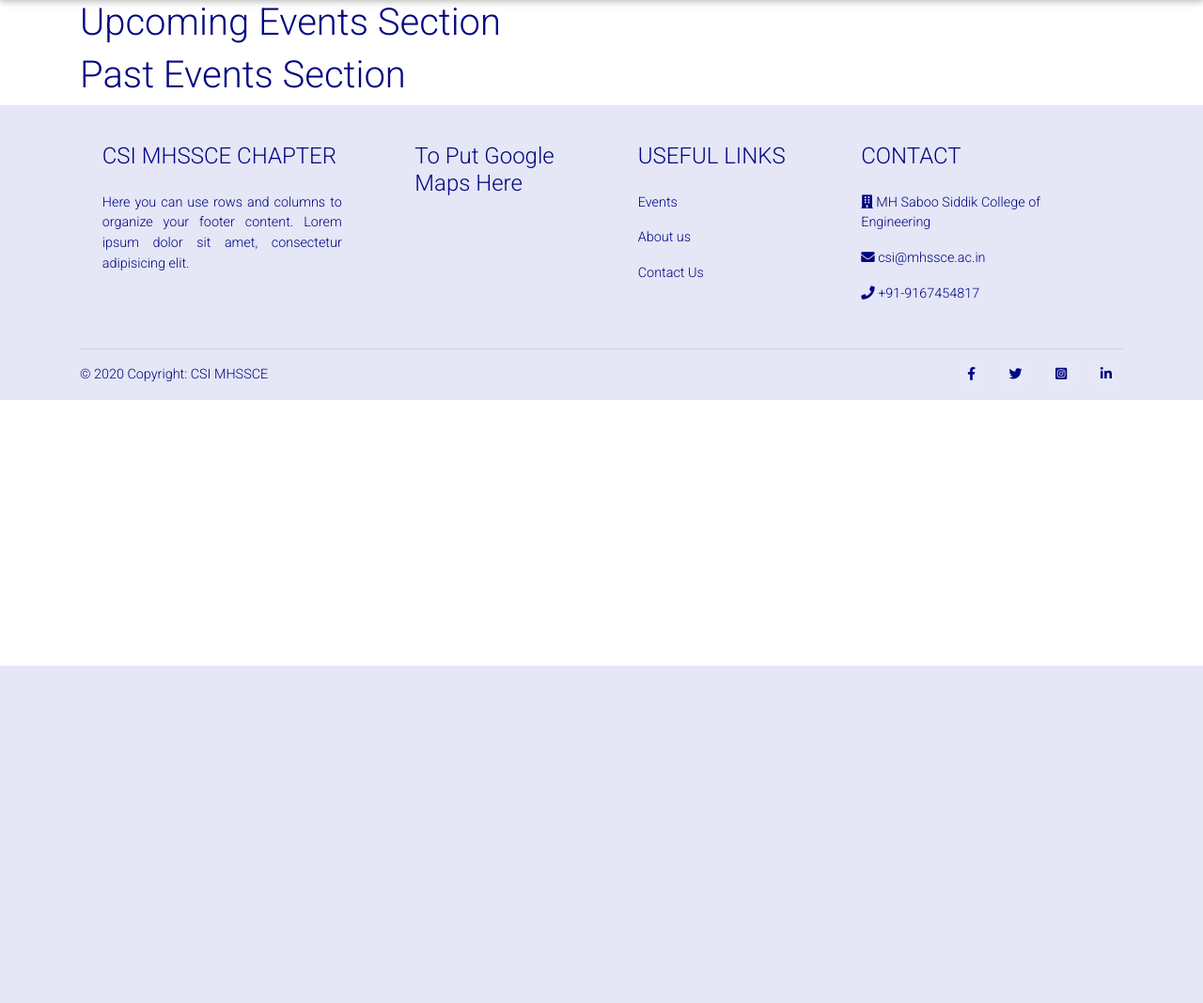
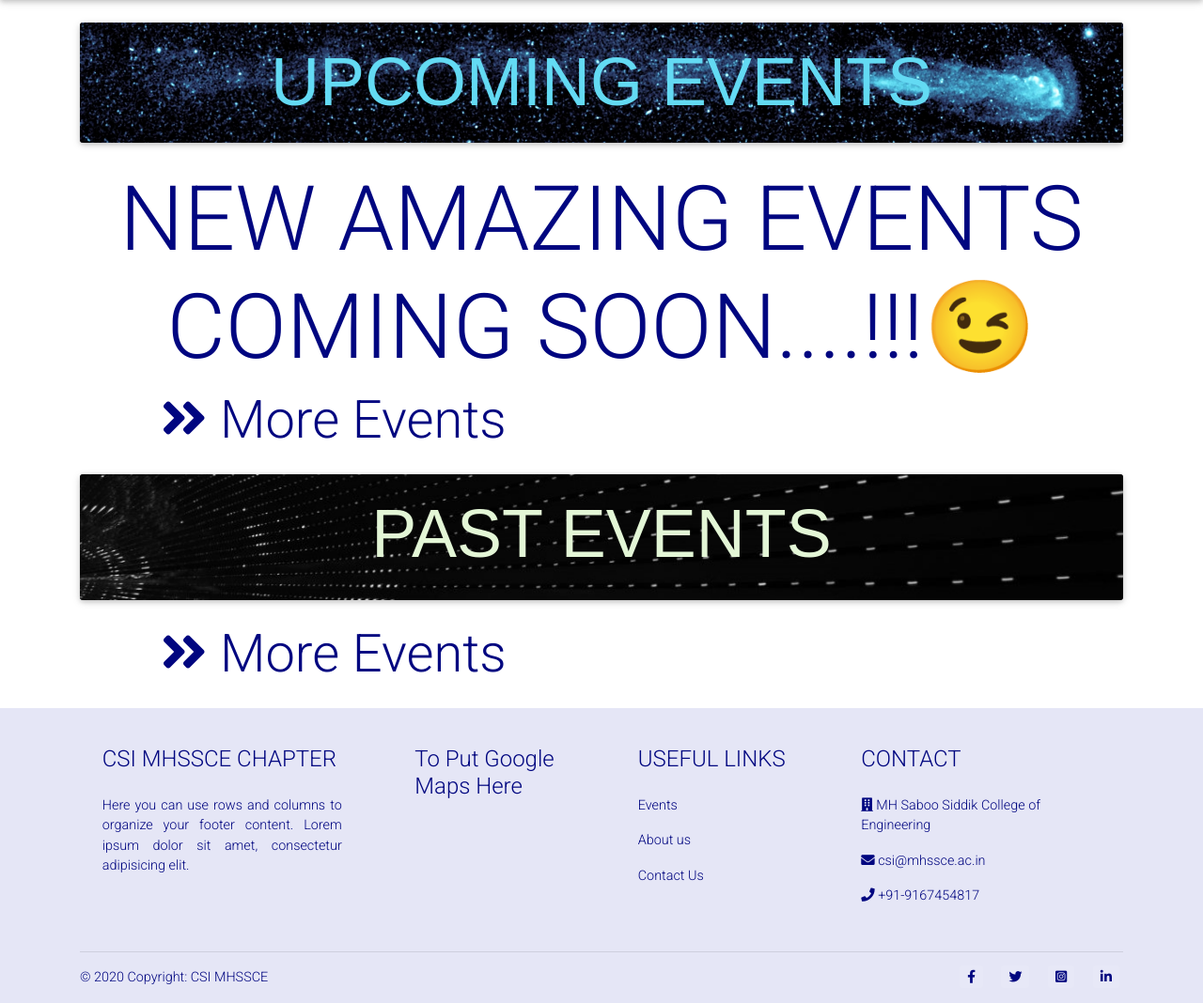
Before and after one commit to shaikhAbuzar/CSI-Website, a Django app: page /events/ in a window 1280 px wide. Shown: the part 91-1159 px from the top of the page at 94% size. Before the commit the page ends 800 px from the top, so only its background shows below. Run offline with Django 3.2, Linux system fonts and the light colour scheme; data that the repository does not hold is empty; some libraries are stand-ins or nearby versions.

Commit message:
Event Home Page completed with event models working

```diff
--- a/CSI/templates/base.html
+++ b/CSI/templates/base.html
@@ -64,7 +64,7 @@
         </a>
         <div class="collapse navbar-collapse" id="navbarNavAltMarkup">
             <div class="navbar-nav ml-auto" id="nav-font-color">
-                <a class="nav-item nav-link" href="#">Home</a>
+                <a class="nav-item nav-link" href="{% url 'home' %}">Home</a>
                 <a class="nav-item nav-link" href="{% url 'eventsHome' %}">Events</a>
                 <a class="nav-item nav-link" href="#">Committee</a>
                 <a class="nav-item nav-link" href="#contact-us">Contact Us</a>
--- a/Events/models.py
+++ b/Events/models.py
@@ -10,6 +10,7 @@ class Event(models.Model):
 	description = models.TextField(max_length=350)
 	STATUS = (('upcoming', 'upcoming'), ('completed', 'completed'))
 	status = models.CharField(max_length=10, choices=STATUS, default='upcoming')
+	registration_url = models.URLField()
 	report = models.TextField(blank=True)
 	images_url = models.URLField(blank=True)
 	# TODO Add visual graphs
--- a/Events/templates/Events/eventsHome.html
+++ b/Events/templates/Events/eventsHome.html
@@ -1,20 +1,105 @@
 {% extends 'base.html' %}
+{% load static %}
 {% block title %}
     All Events
 {% endblock %}
 {% block content %}
     {#  UPCOMING EVENTS  #}
-    {#  TODO Add upcoming events  #}
     <section>
         <div class="container">
-            <h1>Upcoming Events Section</h1>
+            <div class="card bg-dark mt-4 mb-4">
+                <img src="{% static 'upcomingEvents.jpg' %}" class="card-img" alt="Upcoming Image">
+                <div class="card-img-overlay">
+                    <h1 class="card-title display-3"
+                        style="color: #63daf3; text-align: center; font-family: Arial,fantasy;">
+                        UPCOMING EVENTS
+                    </h1>
+                </div>
+            </div>
+
+            {% if upcoming_events.all == None %}
+                <h1 class="display-1" style="text-shadow: #000680; text-align: center;">
+                    NEW AMAZING EVENTS COMING SOON....!!!😉
+                </h1>
+            {% endif %}
+
+            <div class="row row-cols-1 row-cols-md-2" style="align-items: center;">
+                {% for event in upcoming_events.all %}
+                    <div class="col-6">
+                        <div class="card mb-3" style="max-width: 540px;">
+                            <div class="row no-gutters">
+                                <div class="col-md-4">
+                                    <img src="{{ event.poster.url }}" class="card-img" alt="Event Poster">
+                                </div>
+                                <div class="col-md-8">
+                                    <div class="card-body">
+                                        <h5 class="card-title">{{ event.title }}</h5>
+                                        <p class="card-text">{{ event.description | truncatechars:180 }}</p>
+                                        <p class="card-text">
+                                            <i class="far fa-calendar-alt"></i> {{ event.event_date }}
+                                            <i class="fas fa-clock"></i> {{ event.event_time }}
+                                        </p>
+                                        <a class="btn btn-md" href="{{ event.registration_url }}" role="button"
+                                           target="_blank" style="background-color: #02099d; color: #63daf3;">
+                                            Register
+                                        </a>
+                                        <a class="btn btn-md" href="#" role="button"
+                                           style="background-color: #02099d; color: #63daf3;">
+                                            Read More
+                                        </a>
+                                    </div>
+                                </div>
+                            </div>
+                        </div>
+                    </div>
+                {% endfor %}
+                <a class="display-4" style="text-align: center; color: #000680;"><i class="fas fa-angle-double-right"></i> More Events</a>
+            </div>
         </div>
     </section>
     {#  PAST EVENTS  #}
-    {#  TODO Add past events  #}
-    <section>
+    <section class="mb-4">
         <div class="container">
-            <h1>Past Events Section</h1>
-        </div>
+            <div class="card bg-dark mt-4 mb-4">
+                <img src="{% static 'pastEvents.jpg' %}" class="card-img" alt="Upcoming Image">
+                <div class="card-img-overlay">
+                    <h1 class="card-title display-3"
+                        style="color: #e3f6d6; text-align: center; font-family: Arial,fantasy;">
+                        PAST EVENTS
+                    </h1>
+                </div>
+            </div>
+            <div class="row row-cols-1 row-cols-md-2" style="align-items: center;">
+                {% for event in past_events.all %}
+                    <div class="col-6">
+                        <div class="card mb-3" style="max-width: 540px;">
+                            <div class="row no-gutters">
+                                <div class="col-md-4">
+                                    <img src="{{ event.poster.url }}" class="card-img" alt="Event Poster">
+                                </div>
+                                <div class="col-md-8">
+                                    <div class="card-body">
+                                        <h5 class="card-title">{{ event.title }}</h5>
+                                        <p class="card-text">{{ event.description | truncatechars:180 }}</p>
+                                        <p class="card-text">
+                                            <i class="far fa-calendar-alt"></i> {{ event.event_date }}
+                                            <i class="fas fa-clock"></i> {{ event.event_time }}
+                                        </p>
+                                        <a class="btn btn-md" href="#" role="button"
+                                           style="background-color: #02099d; color: #63daf3;">
+                                            Report
+                                        </a>
+                                        <a class="btn btn-md" href="{{ event.images_url }}" role="button"
+                                           target="_blank" style="background-color: #02099d; color: #63daf3;">
+                                            Photos
+                                        </a>
+                                    </div>
+                                </div>
+                            </div>
+                        </div>
+                    </div>
+                {% endfor %}
+                <a class="display-4" style="text-align: center; color: #000680;"><i class="fas fa-angle-double-right"></i> More Events</a>
+            </div>
     </section>
 {% endblock %}
--- a/Events/views.py
+++ b/Events/views.py
@@ -1,6 +1,19 @@
 from django.shortcuts import render
+from .models import Event
 
 
 # Created views here.
 def events_home(request):
-	return render(request, r'Events/eventsHome.html')
+	upcoming_events = Event.objects.filter(status='upcoming').order_by('event_date', 'event_time')[: 3]
+	if not upcoming_events:
+		upcoming_events = None
+	past_events = Event.objects.filter(status='completed').order_by('-event_date', '-event_time')[: 3]
+	return render(request, r'Events/eventsHome.html', {'upcoming_events': upcoming_events, 'past_events': past_events})
+
+
+def upcoming_event_details(request):
+	return render(request, r'Events\upcomingEvent.html')
+
+
+def past_event_details(request):
+	return render(request, r'Events\pastEvent.html')
```
Also changed, not shown: Events/templates/Events/pastEvent.html (added, +7 -0 lines), Events/templates/Events/upcomingEvent.html (added, +7 -0 lines), CSI/static/pastEvents.jpg (added), CSI/static/upcomingEvents.jpg (added), Events/migrations/0001_initial.py.
